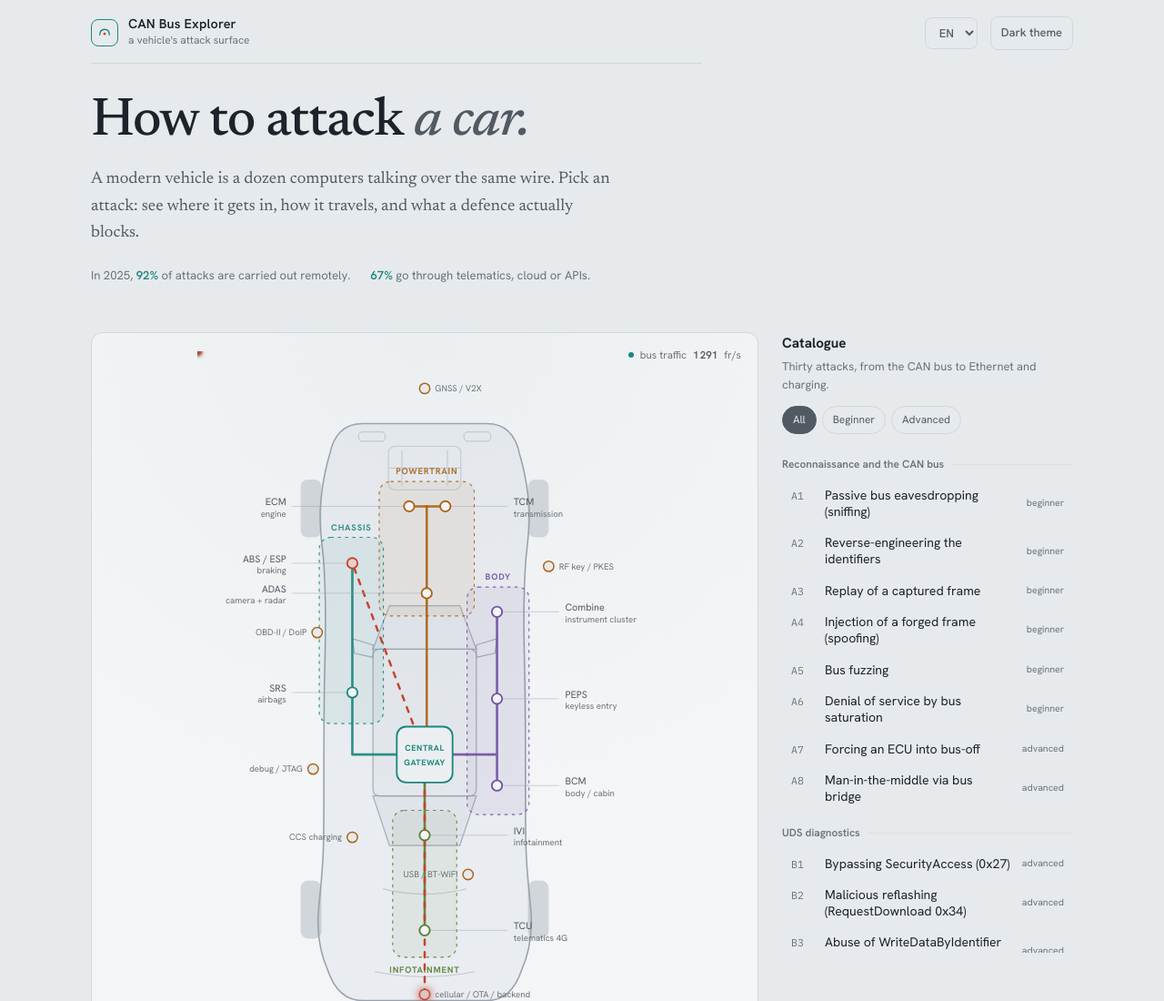
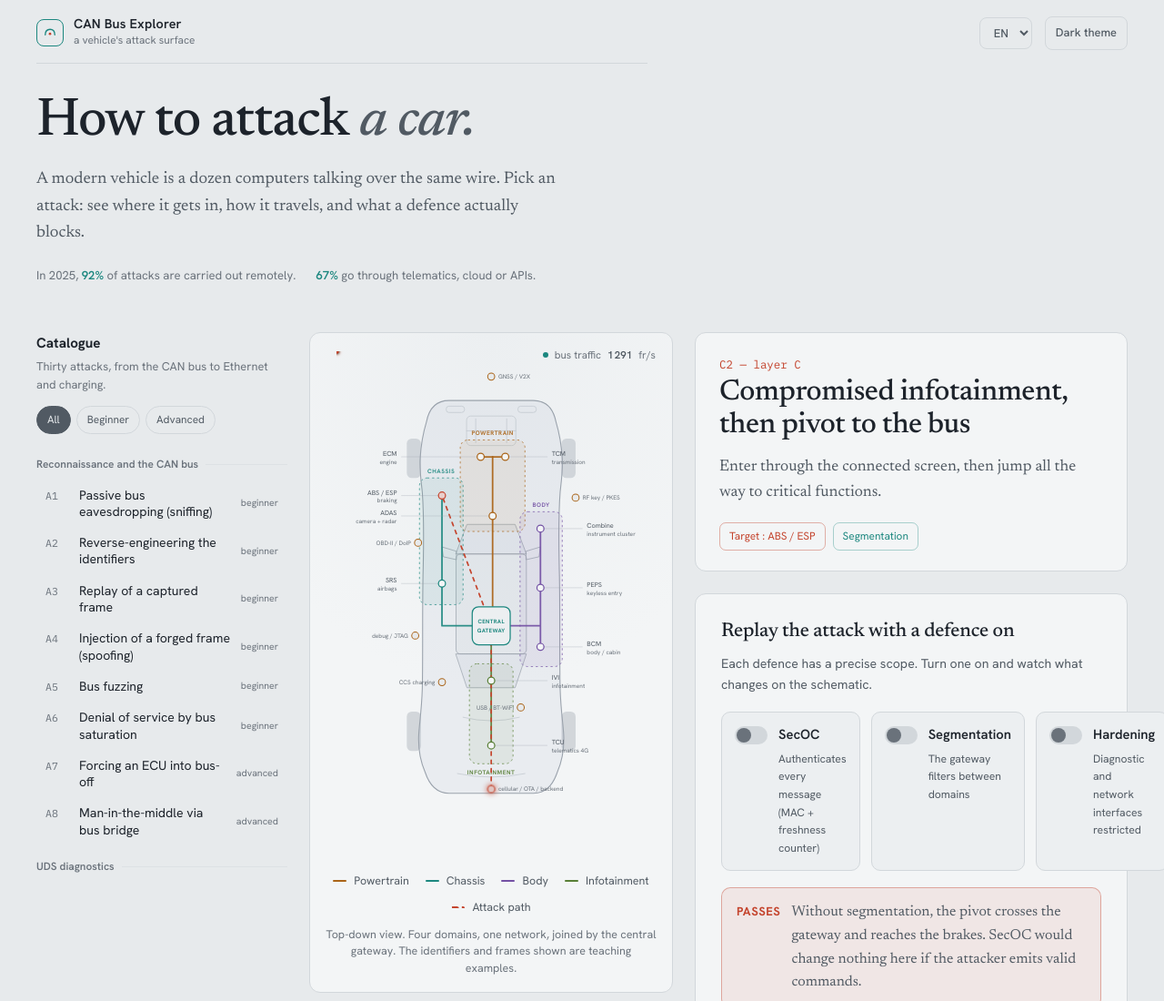
Before and after one commit to matthieu-rgb/car-attack-explorer, a website built with Vite: page index.html in a window 1280 px wide. Shown: the top 1100 px of the page at 91% size. Built offline with nearby package versions, Linux system fonts and the light colour scheme.

Commit message:
UX : disposition maitre-detail a schema collant (plus de saut au clic), contre-mesures remontees sous le resume, blocage rendu lisible (chemin coupe + bouclier), trace qui se dessine

```diff
--- a/src/i18n/de.json
+++ b/src/i18n/de.json
@@ -78,7 +78,7 @@
   "fiche.f.casReel": "Realer Fall",
 
   "cm.title": "Angriff mit aktiver Abwehr erneut abspielen",
-  "cm.sub": "Jede Abwehr hat einen genauen Wirkungsbereich. Aktivieren Sie eine und beobachten Sie links, was sich am Angriffspfad aendert.",
+  "cm.sub": "Jede Abwehr hat einen genauen Wirkungsbereich. Aktivieren Sie eine und beobachten Sie am Schema, was sich am Angriffspfad aendert.",
   "cm.secoc.lab": "SecOC",
   "cm.secoc.desc": "Authentifiziert jede Nachricht (MAC + Frischezaehler)",
   "cm.segmentation.lab": "Segmentierung",
--- a/src/i18n/en.json
+++ b/src/i18n/en.json
@@ -78,7 +78,7 @@
   "fiche.f.casReel": "Real-world case",
 
   "cm.title": "Replay the attack with a defence on",
-  "cm.sub": "Each defence has a precise scope. Turn one on and watch what changes on the attack path, on the left.",
+  "cm.sub": "Each defence has a precise scope. Turn one on and watch what changes on the schematic.",
   "cm.secoc.lab": "SecOC",
   "cm.secoc.desc": "Authenticates every message (MAC + freshness counter)",
   "cm.segmentation.lab": "Segmentation",
--- a/src/i18n/fr.json
+++ b/src/i18n/fr.json
@@ -78,7 +78,7 @@
   "fiche.f.casReel": "Cas reel",
 
   "cm.title": "Rejouez l'attaque, defense activee",
-  "cm.sub": "Chaque defense a un perimetre precis. Activez-en une et observez ce qu'elle change sur le chemin d'attaque, a gauche.",
+  "cm.sub": "Chaque defense a un perimetre precis. Activez-en une et observez ce qu'elle change sur le schema.",
   "cm.secoc.lab": "SecOC",
   "cm.secoc.desc": "Authentifie chaque message (MAC + compteur de fraicheur)",
   "cm.segmentation.lab": "Segmentation",
--- a/src/main.ts
+++ b/src/main.ts
@@ -150,12 +150,12 @@ function render(): void {
     catalogAttacks,
     currentId,
     (id) => {
+      // Update the (pinned) schematic and the explanation in place. No scroll
+      // jump: the schematic stays visible so the change is seen immediately.
       currentId = id;
       catalog.setCurrent(id);
       fiche.update(byId(id));
       applyAttack();
-      fiche.element.scrollIntoView({ behavior: reduceMotion ? "auto" : "smooth", block: "start" });
-      fiche.element.focus({ preventScroll: true });
     },
     catalogFilter,
     (f) => {
@@ -184,9 +184,7 @@ function render(): void {
 
   const main = h("main", { id: "content" }, [
     hero,
-    h("div", { class: "study" }, [figure, catalog.element]),
-    fiche.element,
-    switches.element,
+    h("div", { class: "explore" }, [figure, catalog.element, fiche.summary, switches.element, fiche.detail]),
     footer,
   ]);
 
--- a/src/render/vehicle.ts
+++ b/src/render/vehicle.ts
@@ -202,16 +202,64 @@ export function createVehiclePlan(reduceMotion: boolean): VehiclePlan {
     return points.map((p, i) => `${i === 0 ? "M" : "L"}${p.x} ${p.y}`).join(" ");
   }
 
-  // Draw the attack path and, unless reduced motion, a packet travelling along it.
+  function lerp(a: Pt, b: Pt, t: number): Pt {
+    return { x: a.x + (b.x - a.x) * t, y: a.y + (b.y - a.y) * t };
+  }
+
+  // Draw the attack path (tracing in on appearance) and a travelling packet.
   function drawPath(points: Pt[]): void {
     if (points.length < 2) return;
-    pathLayer.append(el("path", { class: "atkpath", id: "atk-live", d: pathD(points) }));
+    const p = el("path", { class: "atkpath", id: "atk-live", d: pathD(points) });
+    pathLayer.append(p);
     if (reduceMotion) return;
+    // one-shot "draw-in" from entry to target, then hand over to the CSS march
+    try {
+      const len = (p as SVGPathElement).getTotalLength();
+      p.classList.add("drawing");
+      p.style.strokeDasharray = String(len);
+      p.style.strokeDashoffset = String(len);
+      const anim = p.animate(
+        [{ strokeDashoffset: len }, { strokeDashoffset: 0 }],
+        { duration: 460, easing: "cubic-bezier(.22,.61,.36,1)" },
+      );
+      anim.onfinish = () => {
+        p.classList.remove("drawing");
+        p.style.strokeDasharray = "";
+        p.style.strokeDashoffset = "";
+      };
+    } catch {
+      /* getTotalLength unavailable */
+    }
     const packet = el("circle", { class: "packet", r: 3.4 });
-    const motion = el("animateMotion", { dur: "1.8s", repeatCount: "indefinite", rotate: "0", begin: "0.15s" });
+    const motion = el("animateMotion", { dur: "1.8s", repeatCount: "indefinite", rotate: "0", begin: "0.3s" });
     motion.append(el("mpath", { href: "#atk-live" }));
     packet.append(motion);
     pathLayer.append(packet);
+  }
+
+  // A drawn shield where a defence intercepts the attack.
+  function shield(pt: Pt): void {
+    const g = el("g", { transform: `translate(${pt.x} ${pt.y})` });
+    g.append(
+      el("path", {
+        d: "M0 -7.5 L6.2 -4.3 L6.2 1 C6.2 5.6 0 8.2 0 8.2 C0 8.2 -6.2 5.6 -6.2 1 L-6.2 -4.3 Z",
+        fill: "color-mix(in srgb, var(--ok) 26%, var(--bg))",
+        stroke: "var(--ok)",
+        "stroke-width": 1.4,
+        "stroke-linejoin": "round",
+      }),
+    );
+    g.append(
+      el("path", {
+        d: "M-2.6 0.2 L-0.6 2.6 L3.1 -2.4",
+        fill: "none",
+        stroke: "var(--ok)",
+        "stroke-width": 1.5,
+        "stroke-linecap": "round",
+        "stroke-linejoin": "round",
+      }),
+    );
+    fxLayer.append(g);
   }
 
   function burst(p: Pt, color: string): void {
@@ -255,16 +303,27 @@ export function createVehiclePlan(reduceMotion: boolean): VehiclePlan {
     const routePts = attack.route.map(resolve);
 
     if (blockedBy) {
-      // Segmentation rejects at the gateway; other defences at the targeted
-      // interface (last point). Nothing is marked compromised, buses stay cold.
-      let cut = routePts.length;
+      // The attack is stopped at the defence point: the red path ends there and a
+      // green shield marks the interception. Nothing downstream is compromised.
+      const last = routePts.length - 1;
+      let shown: Pt[];
+      let blockPt: Pt;
       if (blockedBy === "segmentation") {
         const gi = attack.route.indexOf("gateway");
-        cut = gi >= 0 ? gi + 1 : Math.max(1, routePts.length - 1);
+        const idx = gi >= 0 ? gi : Math.max(0, last - 1);
+        shown = routePts.slice(0, idx + 1);
+        blockPt = routePts[idx] ?? gatewayPt;
+      } else if (routePts.length >= 2) {
+        // intercepted just short of the targeted interface
+        blockPt = lerp(routePts[last - 1], routePts[last], 0.72);
+        shown = routePts.slice(0, last).concat([blockPt]);
+      } else {
+        blockPt = routePts[last] ?? gatewayPt;
+        shown = routePts.slice();
       }
-      const shown = routePts.slice(0, cut);
       drawPath(shown);
-      burst(shown[shown.length - 1] ?? gatewayPt, "var(--ok)");
+      burst(blockPt, "var(--ok)");
+      shield(blockPt);
       return;
     }
 
--- a/src/styles/app.css
+++ b/src/styles/app.css
@@ -94,16 +94,63 @@ select.ctrl {
 }
 
 /* ---------- Study layout ---------- */
-.study {
+/* Explore layout: the schematic is a sticky "figure" that stays visible while
+   the catalogue and the explanation scroll beside it (master-detail). */
+.explore {
   display: grid;
-  grid-template-columns: minmax(0, 1fr) 320px;
-  gap: 26px;
+  gap: 24px;
   align-items: start;
   margin-top: 26px;
+  grid-template-columns: 1fr;
+  grid-template-areas: "figure" "catalog" "fiche" "cmeas" "detail";
 }
-@media (max-width: 880px) {
-  .study {
-    grid-template-columns: 1fr;
+.explore > .figure {
+  grid-area: figure;
+}
+.explore > .catalog {
+  grid-area: catalog;
+}
+.explore > .fiche-sum {
+  grid-area: fiche;
+}
+.explore > .cm {
+  grid-area: cmeas;
+  margin-top: 0;
+}
+.explore > .fiche-det {
+  grid-area: detail;
+}
+
+/* medium: two columns, schematic pinned on the left, catalogue pinned too */
+@media (min-width: 760px) {
+  .explore {
+    grid-template-columns: minmax(300px, 400px) minmax(0, 1fr);
+    grid-template-areas:
+      "figure catalog"
+      "figure fiche"
+      "figure cmeas"
+      "figure detail";
+  }
+  .explore > .figure {
+    position: sticky;
+    top: max(16px, env(safe-area-inset-top, 0px));
+    align-self: start;
+  }
+}
+
+/* wide: three columns, catalogue + schematic both pinned */
+@media (min-width: 1180px) {
+  .explore {
+    grid-template-columns: 276px minmax(300px, 400px) minmax(0, 1fr);
+    grid-template-areas:
+      "catalog figure fiche"
+      "catalog figure cmeas"
+      "catalog figure detail";
+  }
+  .explore > .catalog {
+    position: sticky;
+    top: 16px;
+    align-self: start;
   }
 }
 
@@ -152,9 +199,18 @@ select.ctrl {
 svg.plan {
   display: block;
   width: 100%;
-  max-width: 500px;
+  max-width: 440px;
   height: auto;
+  aspect-ratio: 440 / 724;
   margin: 4px auto 0;
+}
+/* when the figure is pinned, size it by viewport height so it always fits */
+@media (min-width: 760px) {
+  svg.plan {
+    height: 70vh;
+    width: auto;
+    max-width: none;
+  }
 }
 .caption {
   font-family: var(--f-sans);
@@ -226,14 +282,13 @@ svg.plan {
   border-color: var(--ink-soft);
 }
 .catalog .list {
-  max-height: 560px;
   overflow-y: auto;
   margin: 0 -6px;
-  padding: 0 6px;
+  padding: 0 6px 2px;
 }
-@media (max-width: 880px) {
+@media (min-width: 760px) {
   .catalog .list {
-    max-height: none;
+    max-height: 60vh;
   }
 }
 .layer-h {
@@ -297,29 +352,27 @@ svg.plan {
 }
 
 /* ---------- Fiche ---------- */
-.fiche {
+.fiche-sum,
+.fiche-det {
   border: 1px solid var(--line);
   border-radius: var(--radius);
   background: var(--surface);
-  margin-top: 26px;
   overflow: hidden;
-  scroll-margin-top: 16px;
 }
-.fiche .head {
-  padding: 26px 28px 22px;
-  border-bottom: 1px solid var(--line-soft);
+.fiche-sum {
+  padding: 24px 26px 22px;
 }
 @media (max-width: 640px) {
-  .fiche .head {
+  .fiche-sum {
     padding: 22px 20px 18px;
   }
 }
-.fiche .kicker {
+.fiche-sum .kicker {
   font-family: var(--f-mono);
   font-size: 0.78rem;
   color: var(--attack);
 }
-.fiche h3 {
+.fiche-sum h3 {
   font-family: var(--f-serif);
   font-weight: 500;
   font-size: clamp(1.5rem, 3.2vw, 2rem);
@@ -328,7 +381,7 @@ svg.plan {
   line-height: 1.12;
   text-wrap: balance;
 }
-.fiche .n1 {
+.fiche-sum .n1 {
   font-size: 1.08rem;
   color: var(--ink-soft);
   margin: 14px 0 0;
@@ -368,7 +421,6 @@ svg.plan {
   font-size: 0.9rem;
   font-weight: 600;
   color: var(--accent);
-  border-top: 1px solid var(--line-soft);
 }
 .deep > summary::-webkit-details-marker {
   display: none;
@@ -770,6 +822,9 @@ footer.ethic p {
   stroke-dasharray: 5 7;
   animation: march 1s linear infinite;
 }
+.atkpath.drawing {
+  animation: none;
+}
 @keyframes march {
   to {
     stroke-dashoffset: -12;
--- a/src/styles/tokens.css
+++ b/src/styles/tokens.css
@@ -29,7 +29,7 @@
 
   --radius: 12px;
   --radius-sm: 9px;
-  --maxw: 1120px;
+  --maxw: 1240px;
 
   color-scheme: dark;
 }
--- a/src/ui/fiche.ts
+++ b/src/ui/fiche.ts
@@ -6,7 +6,8 @@ import type { Attack } from "../data/types";
 const nodeLabel = new Map(vehicle.nodes.map((n) => [n.id, n.label]));
 
 export interface Fiche {
-  element: HTMLElement;
+  summary: HTMLElement;
+  detail: HTMLElement;
   update(attack: Attack): void;
 }
 
@@ -15,18 +16,14 @@ export function createFiche(
   open: boolean,
   onOpenChange: (v: boolean) => void,
 ): Fiche {
-  const element = h("article", { class: "fiche", id: "fiche", tabindex: "-1" });
+  const summary = h("article", { class: "fiche-sum", id: "fiche" });
+  const detail = h("section", { class: "fiche-det" });
 
   function textField(key: string, value: string): HTMLElement {
     return h("div", { class: "field" }, [h("h4", {}, [t(key)]), h("p", {}, [value])]);
   }
 
-  function listField(
-    key: string,
-    items: string[],
-    tag: "ul" | "ol",
-    listClass?: string,
-  ): HTMLElement {
+  function listField(key: string, items: string[], tag: "ul" | "ol", listClass?: string): HTMLElement {
     const list = h(tag, listClass ? { class: listClass } : {}, items.map((it) => h("li", {}, [it])));
     return h("div", { class: "field" }, [h("h4", {}, [t(key)]), list]);
   }
@@ -51,11 +48,17 @@ export function createFiche(
       chips.push(h("span", { class: "chip target" }, [`${t("fiche.chip.target")} : ${label}`]));
     }
     if (a.blockedBy.length > 0) {
-      const names = a.blockedBy.map((c) => t(`cm.${c}.lab`)).join(", ");
-      chips.push(h("span", { class: "chip remedy" }, [names]));
+      chips.push(h("span", { class: "chip remedy" }, [a.blockedBy.map((c) => t(`cm.${c}.lab`)).join(", ")]));
     } else {
       chips.push(h("span", { class: "chip" }, [t("fiche.chip.remedyNone")]));
     }
+
+    summary.replaceChildren(
+      h("div", { class: "kicker" }, [`${a.id} — ${t("fiche.kicker")} ${a.layer}`]),
+      h("h3", {}, [a.nom]),
+      h("p", { class: "n1" }, [a.resume]),
+      h("div", { class: "meta" }, chips),
+    );
 
     const body: HTMLElement[] = [
       textField("fiche.f.principe", a.principe),
@@ -87,18 +90,9 @@ export function createFiche(
       open = details.hasAttribute("open");
       onOpenChange(open);
     });
-
-    element.replaceChildren(
-      h("div", { class: "head" }, [
-        h("div", { class: "kicker" }, [`${a.id} — ${t("fiche.kicker")} ${a.layer}`]),
-        h("h3", {}, [a.nom]),
-        h("p", { class: "n1" }, [a.resume]),
-        h("div", { class: "meta" }, chips),
-      ]),
-      details,
-    );
+    detail.replaceChildren(details);
   }
 
   build(initial);
-  return { element, update: build };
+  return { summary, detail, update: build };
 }
```
